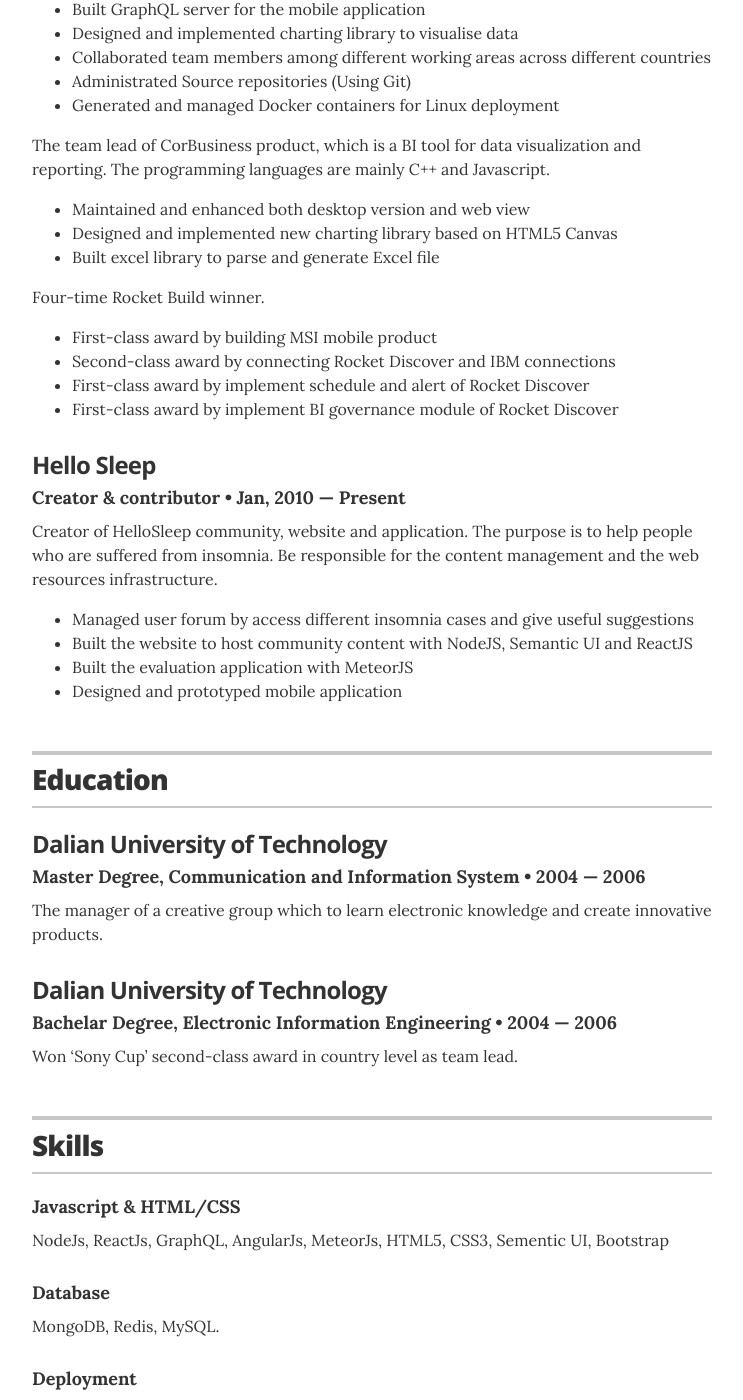
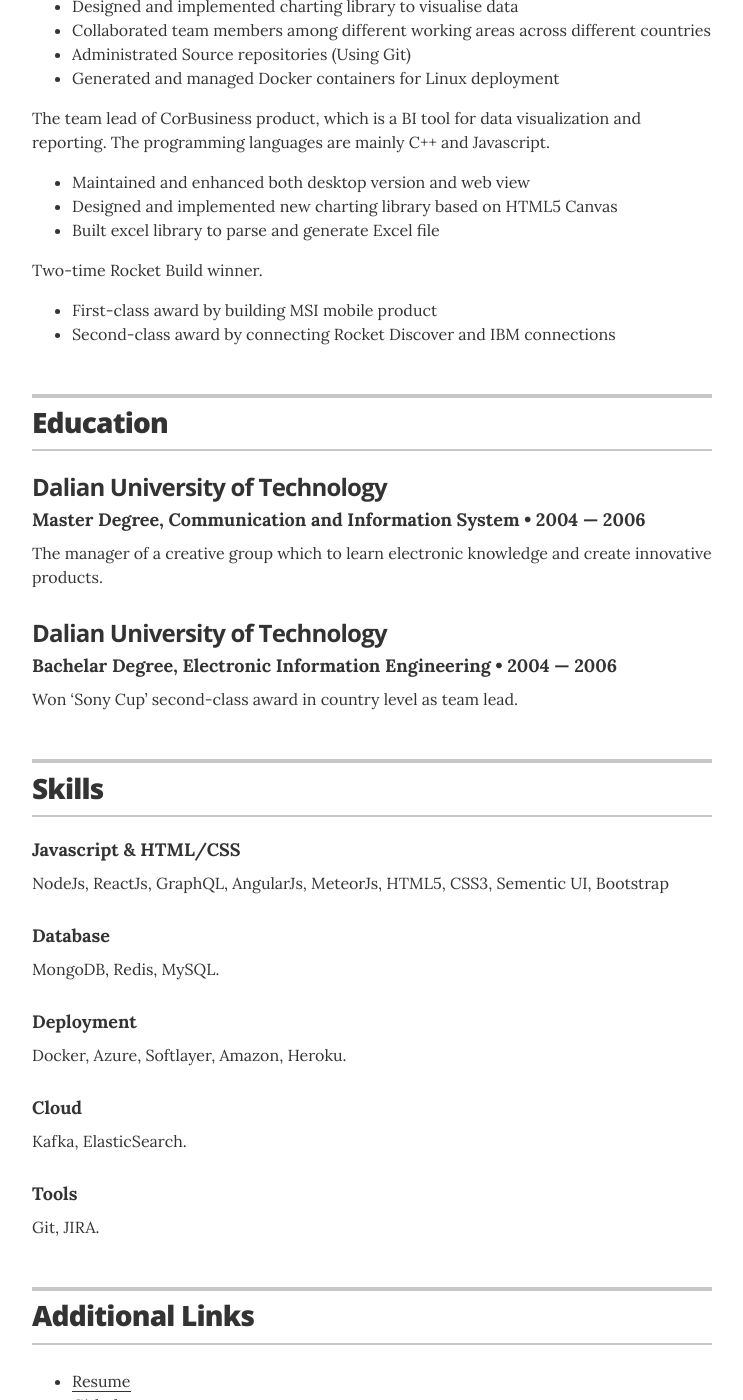
Before and after one commit to miaomiaogao/resume, a Jekyll site: the page built from index.html, in a window 1280 px wide and 1400 px high, scrolled down 934 px. Shown: the whole window, without its empty margins (268-1011 px from the left). Built offline with Jekyll 4.4.1, drawn with Linux system fonts in a browser that asks for light colours; some of the changed text lies outside the part shown.

Commit message:
Change resume to Rocket Discover

```diff
--- a/_layouts/resume.html
+++ b/_layouts/resume.html
@@ -32,7 +32,6 @@
             <li>Senior Software Engineer with Full Stack Javascript experience in both Backend and Frontend</li>
             <li>Architect and Team Lead of BI product Rocket Discover</li>
             <li>Massive experience across NoSQL, NodeJS, ReactJS/AngularJS, HTML/CSS, Data Visualization and Cloud Deployment</li>
-            <li>Creator of Hello Sleep community, website and application</li>
           </ol>
         </div>
 
@@ -75,26 +74,10 @@
             <li>Designed and implemented new charting library based on HTML5 Canvas</li>
             <li>Built excel library to parse and generate Excel file</li>
           </ul>
-          <p class="resume-item-copy">Four-time Rocket Build winner.</p>
+          <p class="resume-item-copy">Two-time Rocket Build winner.</p>
           <ul class="resume-item-list">
             <li>First-class award by building MSI mobile product</li>
             <li>Second-class award by connecting Rocket Discover and IBM connections</li>
-            <li>First-class award by implement schedule and alert of Rocket Discover</li>
-            <li>First-class award by implement BI governance module of Rocket Discover</li>
-          </ul>
-
-        </div><!-- end of resume-item -->
-
-        <!-- another resume item -->
-        <div class="resume-item" itemscope itemprop="worksFor" itemtype="http://schema.org/Organization">
-          <h3 class="resume-item-title" itemprop="name">Hello Sleep</h3>
-          <h4 class="resume-item-details" itemprop="description">Creator & contributor &bull; Jan, 2010 &mdash; Present</h4>
-          <p class="resume-item-copy">Creator of HelloSleep community, website and application. The purpose is to help people who are suffered from insomnia. Be responsible for the content management and the web resources infrastructure.</p>
-          <ul class="resume-item-list">
-            <li>Managed user forum by access different insomnia cases and give useful suggestions</li>
-            <li>Built the website to host community content with NodeJS, Semantic UI and ReactJS</li>
-            <li>Built the evaluation application with MeteorJS</li>
-            <li>Designed and prototyped mobile application</li>
           </ul>
 
         </div><!-- end of resume-item -->
@@ -175,6 +158,11 @@
         </div>
 
         <div class="resume-item">
+          <h4 class="resume-item-details">Cloud</h4>
+          <p class="resume-item-copy">Kafka, ElasticSearch.</p>
+        </div>
+
+        <div class="resume-item">
           <h4 class="resume-item-details">Tools</h4>
           <p class="resume-item-copy">Git, JIRA.</p>
         </div>
@@ -249,7 +237,6 @@
           <ul class="resume-item-list">
             <li><a href="https://liming.github.io/resume/">Resume <span class="print-display">: https://liming.github.io/resume/</span></a></li>
             <li><a href="https://github.com/liming/">Github page <span class="print-display">: https://github.com/liming/</span></a></li>
-            <li><a href="http://hellosleep.net">Hello Sleep Website <span class="print-display">: http://hellosleep.net/</span></a></a></li>
           </ul>
         </div>
 
```
